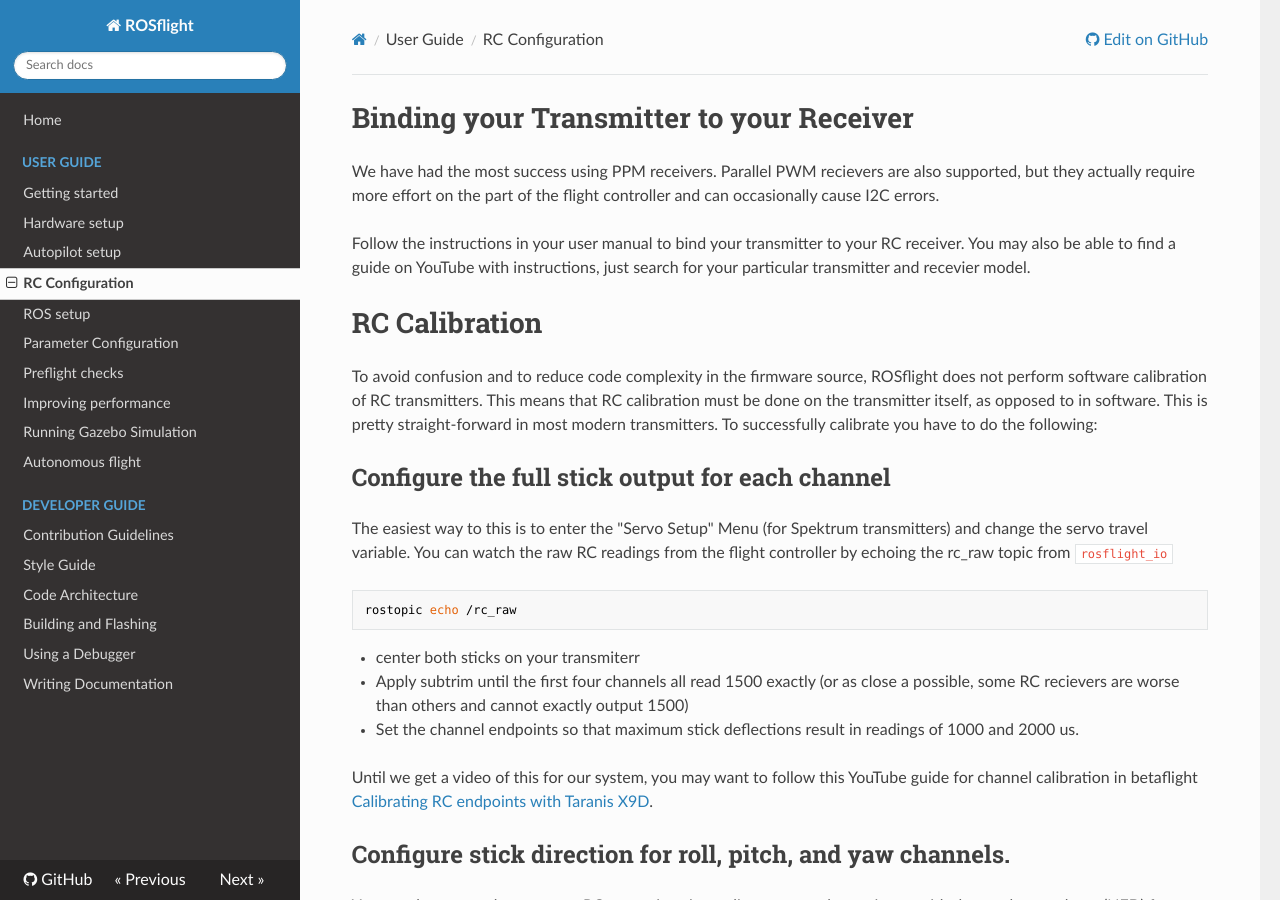
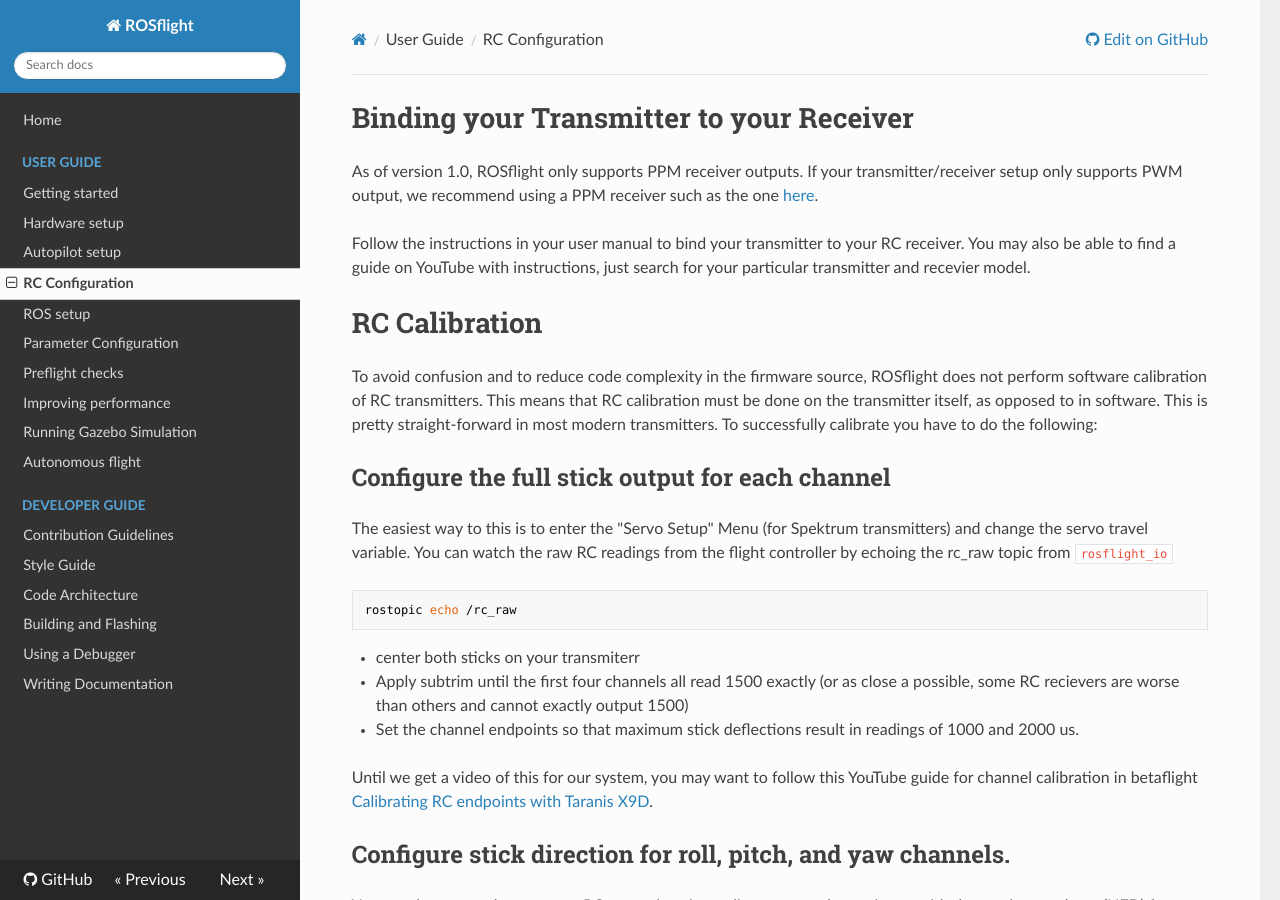
Before and after one commit to rosflight/rosflight_firmware, an MkDocs documentation site: the page built from docs/user-guide/rc-configuration.md, in a window 1280 px wide and 900 px high. Built offline with MkDocs 1.6.1, drawn with Linux system fonts in a browser that asks for light colours; nearby versions of some CDN libraries; old or Windows-style settings are respelled for this version of MkDocs.

Commit message:
Updated RC documentation to PPM only

```diff
--- a/docs/user-guide/rc-configuration.md
+++ b/docs/user-guide/rc-configuration.md
@@ -1,6 +1,6 @@
 # Binding your Transmitter to your Receiver
 
-We have had the most success using PPM receivers.  Parallel PWM recievers are also supported, but they actually require more effort on the part of the flight controller and can occasionally cause I2C errors.
+As of version 1.0, ROSflight only supports PPM receiver outputs. If your transmitter/receiver setup only supports PWM output, we recommend using a PPM receiver such as the one [here](https://www.getfpv.com/holybro-ppm-encoder-module.html).
 
 Follow the instructions in your user manual to bind your transmitter to your RC receiver.  You may also be able to find a guide on YouTube with instructions, just search for your particular transmitter and recevier model.
 
```
